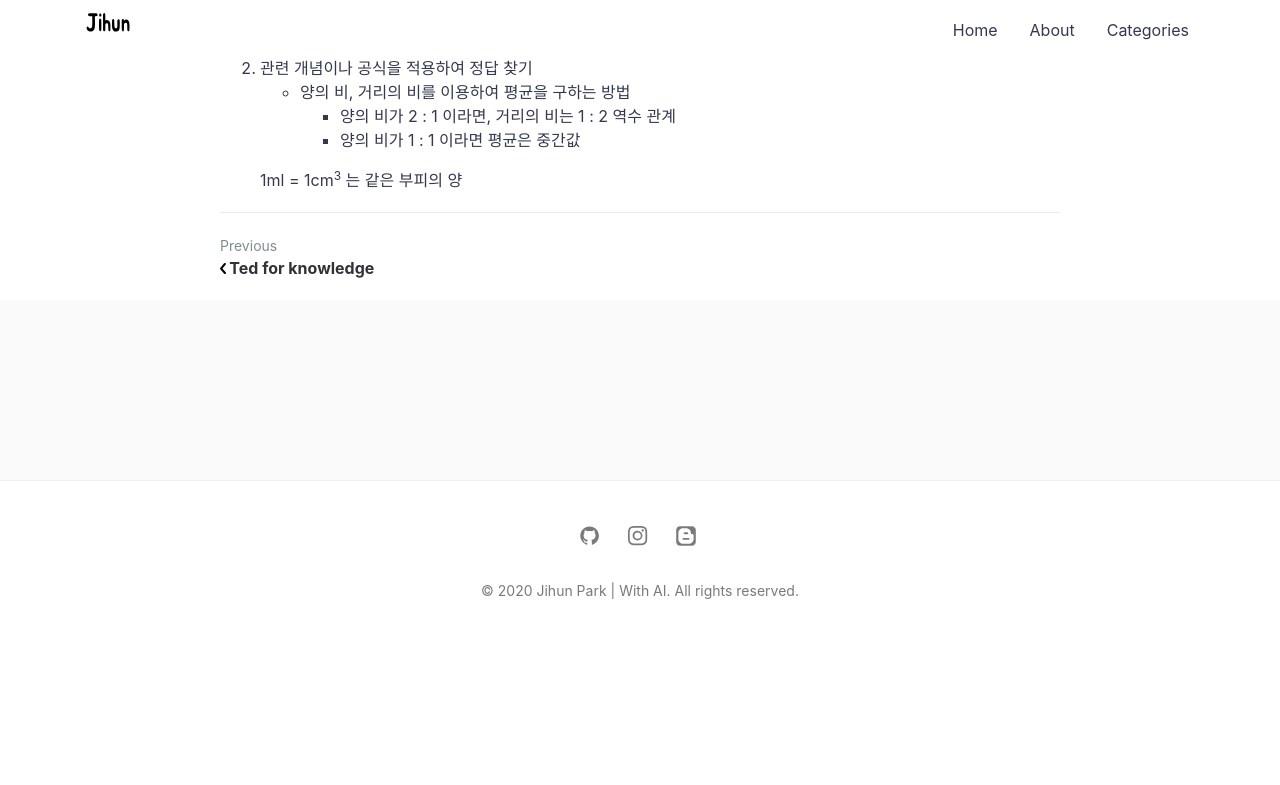
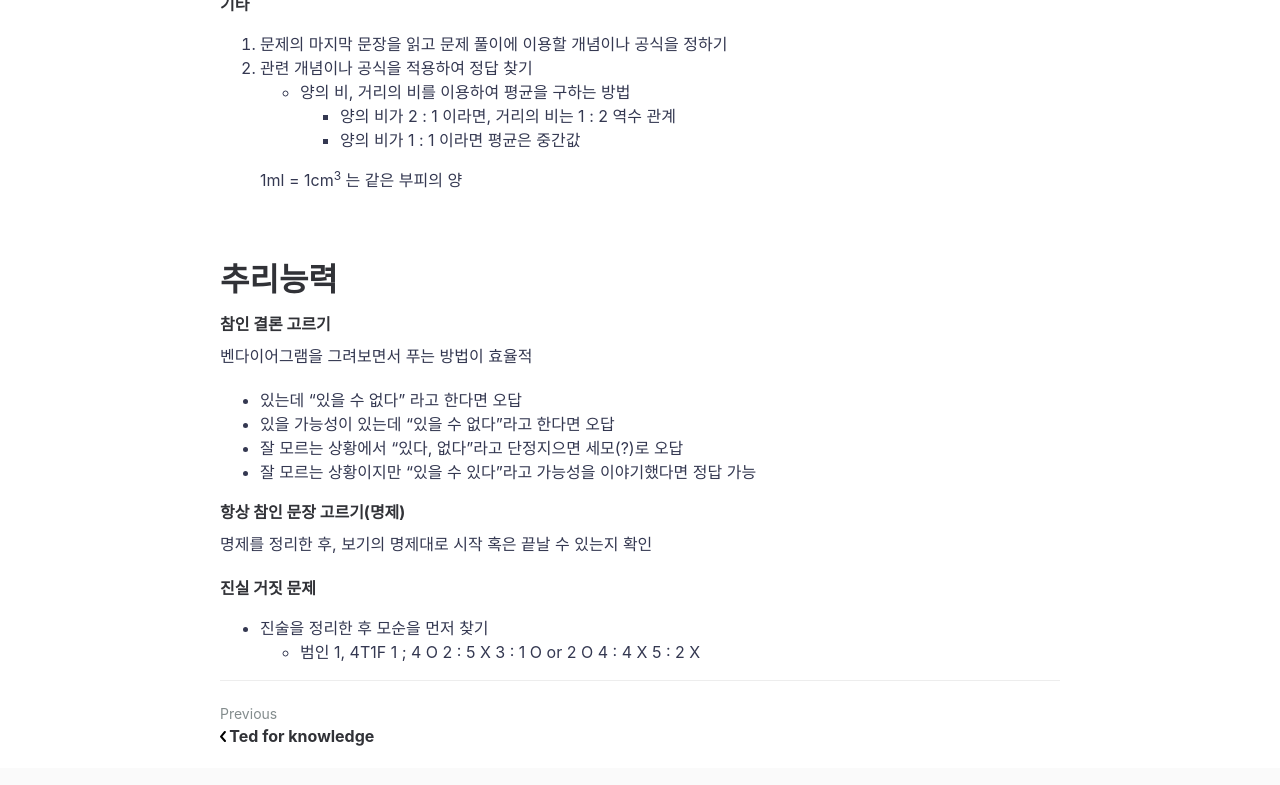
Before and after one commit to jihunparkme/jihunparkme.github.io, a Jekyll site: the page built from _posts/2020-05-05-인적성 준비.md, in a window 1280 px wide and 900 px high, scrolled down 4725 px. Shown: the top 785 px of the window. Built offline with Jekyll 4.4.1, drawn with Linux system fonts in a browser that asks for light colours; comment, search, counter and statistics services are not loaded; before the commit the page ends 5371 px from its top, so only the background shows below that; some of the changed text lies outside the part shown.

Commit message:
Edit: add contents

```diff
--- a/_posts/2020-05-05-인적성 준비.md
+++ b/_posts/2020-05-05-인적성 준비.md
@@ -196,3 +196,30 @@
      - 양의 비가 1 : 1 이라면 평균은 중간값
 
 > 1ml = 1cm<sup>3</sup> 는 같은 부피의 양
+
+<br>
+
+# 추리능력
+
+#### 참인 결론 고르기
+
+벤다이어그램을 그려보면서 푸는 방법이 효율적
+
+- 있는데 "있을 수 없다" 라고 한다면 오답
+- 있을 가능성이 있는데 "있을 수 없다"라고 한다면 오답
+- 잘 모르는 상황에서 "있다, 없다"라고 단정지으면 세모(?)로 오답
+- 잘 모르는 상황이지만 "있을 수 있다"라고 가능성을 이야기했다면 정답 가능
+
+#### 항상 참인 문장 고르기(명제)
+
+명제를 정리한 후, 보기의 명제대로 시작 혹은 끝날 수 있는지 확인
+
+#### 진실 거짓 문제
+
+- 진술을 정리한 후 모순을 먼저 찾기
+  - 범인 1,  4T1F
+    1 ; 4 O
+    2 : 5 X
+    3 : 1 O or 2 O
+    4 : 4 X
+    5 : 2 X
```
